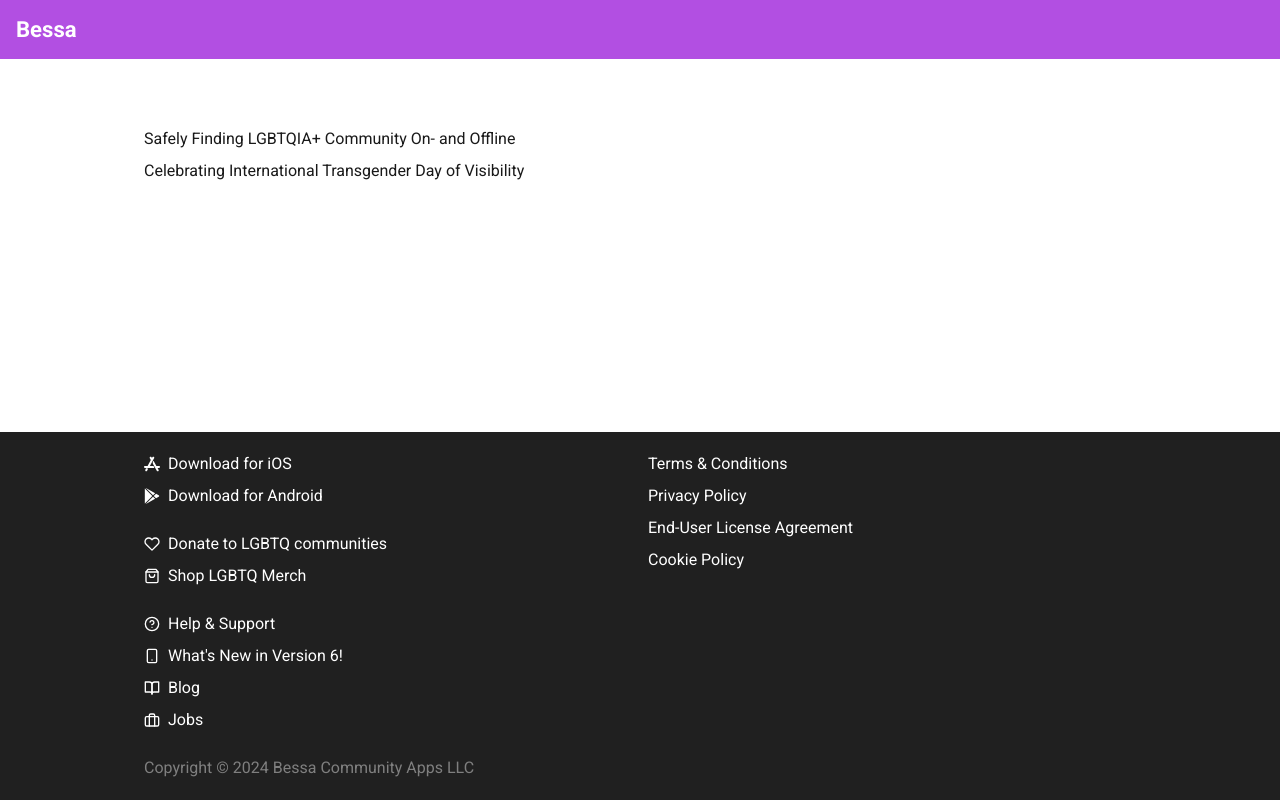
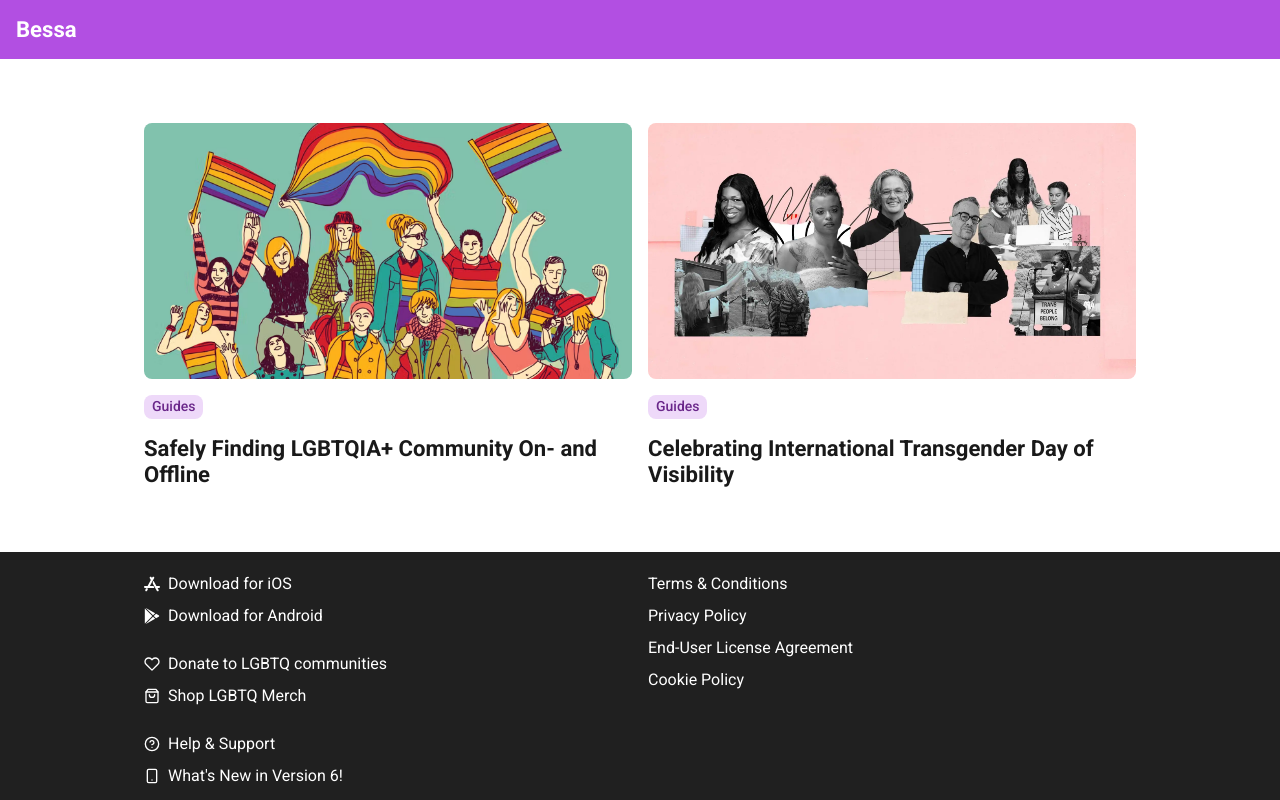
Before and after one commit to bessaapps/bessa-website, a Next.js app: page /blog in a window 1280 px wide. Built offline with nearby package versions, Linux system fonts and the light colour scheme.

Commit message:
Think twice, code once.

```diff
--- a/app/blog/page.js
+++ b/app/blog/page.js
@@ -1,18 +1,42 @@
-import { blogCategories, blogPosts } from "@/utils/constants";
-import { Container, Link, Text } from "@chakra-ui/react";
+import { blogCategories, blogPosts, title } from "@/utils/constants";
+import {
+  Box,
+  Container,
+  Heading,
+  LinkBox,
+  LinkOverlay,
+  SimpleGrid,
+  Tag
+} from "@chakra-ui/react";
+import Image from "next/image";
 
 export default function Blog() {
   return (
     <Container maxW={"container.lg"} py={16}>
-      {blogPosts.map((blogPost) => (
-        <Text key={blogPost.slug}>
-          <Link
-            href={`/blog/${blogCategories[blogPost.category].slug}/${blogPost.slug}`}
-          >
-            {blogPost?.title}
-          </Link>
-        </Text>
-      ))}
+      <SimpleGrid columns={[1, 2]} spacing={4}>
+        {blogPosts.map((blogPost) => (
+          <LinkBox as={"article"} key={blogPost.slug}>
+            <Box mb={4}>
+              <Image
+                src={blogPost.image}
+                alt={blogPost.title}
+                style={{ borderRadius: 8 }}
+              />
+            </Box>
+            <Tag colorScheme={"primary"} mb={4}>
+              {blogCategories[blogPost.category].name}
+            </Tag>
+            <Heading>
+              <LinkOverlay
+                href={`/blog/${blogCategories[blogPost.category].slug}/${blogPost.slug}`}
+                title={`${blogPost.title} | ${title}`}
+              >
+                {blogPost?.title}
+              </LinkOverlay>
+            </Heading>
+          </LinkBox>
+        ))}
+      </SimpleGrid>
     </Container>
   );
 }
--- a/utils/chakra.js
+++ b/utils/chakra.js
@@ -64,6 +64,9 @@ const theme = extendTheme({
     heading: roboto.style.fontFamily,
     body: roboto.style.fontFamily
   },
+  radii: {
+    md: "8px"
+  },
   components: {
     Link: {
       baseStyle: {
@@ -77,7 +80,8 @@ const theme = extendTheme({
         container: {
           boxShadow: "none",
           borderWidth: 1,
-          borderColor: "gray.100"
+          borderColor: "gray.100",
+          overflow: "hidden"
         }
       }
     }
--- a/utils/constants.js
+++ b/utils/constants.js
@@ -1,3 +1,6 @@
+import SafelyFindingLGBTQIACommunityOnAndOffline from "../images/safely-finding-lgbtqai-community-on-and-offline.png";
+import CelebratingInternationalTransgenderDayOfVisibility from "../images/celebrating-international-transgender-day-of-visibility.png";
+
 export const title = "Bessa | An LGBTQ Social Media App";
 export const description =
   "Bessa is an inclusive LGBTQ community of all genders, colors, shapes, and sizes who want to safely connect with new and existing friends, family, and others.";
@@ -20,11 +23,13 @@ export const blogPosts = [
   {
     title: "Safely Finding LGBTQIA+ Community On- and Offline",
     slug: "safely-finding-lgbtqai-community-on-and-offline",
+    image: SafelyFindingLGBTQIACommunityOnAndOffline,
     category: 0
   },
   {
     title: "Celebrating International Transgender Day of Visibility",
     slug: "celebrating-international-transgender-day-of-visibility",
+    image: CelebratingInternationalTransgenderDayOfVisibility,
     category: 0
   }
 ];
```
Also changed, not shown: app/whats-new/page.js (+9 -3 lines).
